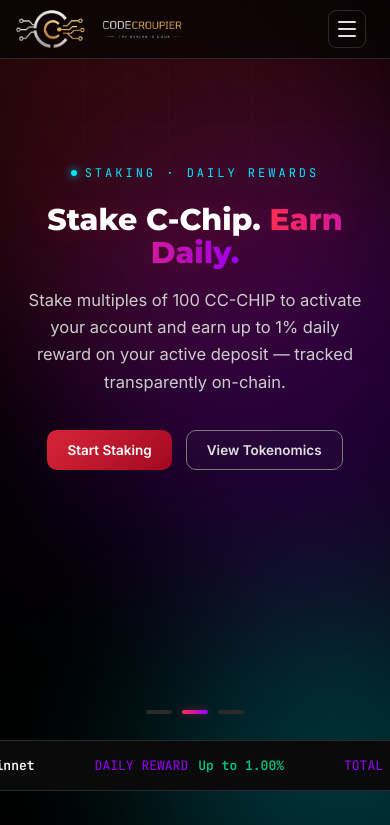
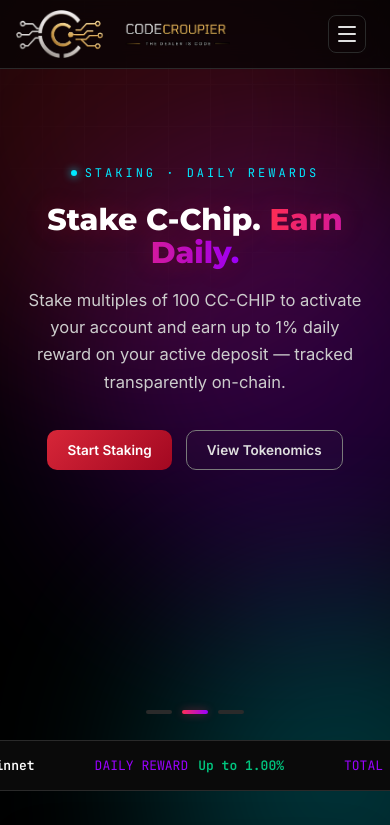
Before and after one commit to shubhambaragi07/codecroupier_home, a React (Vite) app: page / in a window 390 px wide. Shown: the top 825 px of the page. Built offline with nearby package versions, Linux system fonts and the light colour scheme.

Commit message:
clear visible

```diff
--- a/src/components/CodeCroupierHome.css
+++ b/src/components/CodeCroupierHome.css
@@ -79,7 +79,7 @@
 .cc-home header.scrolled{ background:rgba(3,3,3,0.92); border-color:#3a1015; }
 .cc-home .header-spacer{ height:70px; width:100%; }
 .cc-home .brand{ display:flex; align-items:center; gap:12px; min-width:0; flex-shrink:0; }
-.cc-home header .brand-logo{ height:40px; width:auto; display:block; }
+.cc-home header .brand-logo{ height:52px; width:auto; display:block; }
 .cc-home .brand-icon{ width:38px; height:38px; flex-shrink:0; }
 .cc-home .brand-word{ display:flex; flex-direction:column; line-height:1; min-width:0; }
 .cc-home .brand-word b{
@@ -403,7 +403,7 @@
   .cc-home header{ min-height:58px; gap:8px; }
   .cc-home .header-spacer{ height:58px; }
   .cc-home .nav-links{ top:58px; }
-  .cc-home header .brand-logo{ height:44px; }   /* was 32px */
+  .cc-home header .brand-logo{ height:56px; }
   .cc-home .nav-actions{ gap:10px; }
   /* hide the header's own Connect Wallet on mobile — it moves into the dropdown */
   .cc-home header .nav-actions .nav-desktop-cta{ display:none; }
@@ -413,7 +413,7 @@
   .cc-home header{ padding:10px 16px; min-height:50px; }
   .cc-home .header-spacer{ height:50px; }
   .cc-home .nav-links{ top:50px; }
-  .cc-home header .brand-logo{ height:38px; }   /* was 26px */
+  .cc-home header .brand-logo{ height:48px; }
   .cc-home section{ padding:64px 6vw; }
 }
 
```
